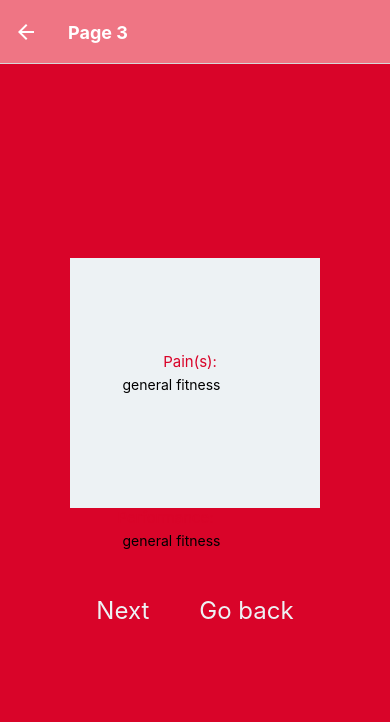
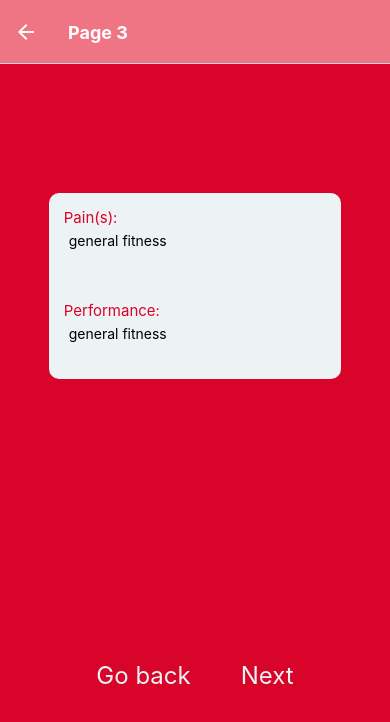
Before and after one commit to yamodah/Fitness_Log, a React Native app: screen /Page3 in a window 390 px wide. Shown: the top 722 px of the page. Built offline with nearby package versions, Linux system fonts and the light colour scheme.

Commit message:
changed cancel buttons to go back and order of buttons

```diff
--- a/src/components/Page2.js
+++ b/src/components/Page2.js
@@ -69,19 +69,14 @@ const Page2 = ({ navigation, route }) => {
         </View>
        </View>
       <View style={styles.buttonContainer}>
+        <TouchableOpacity style={styles.button} onPress={()=>{navigation.goBack()}}>
+              <Text style={styles.buttonText}>Go back</Text>
+            </TouchableOpacity>
         <TouchableOpacity
           style={styles.button}
           onPress={collectData}
         >
           <Text style={styles.buttonText}>Next</Text>
-        </TouchableOpacity>
-        <TouchableOpacity
-          style={styles.button}
-          onPress={() => {
-            navigation.navigate("Home");
-          }}
-        >
-          <Text style={styles.buttonText}>Cancel</Text>
         </TouchableOpacity>
       </View>
     </View>
--- a/src/components/Page3.js
+++ b/src/components/Page3.js
@@ -18,9 +18,10 @@ const Page3 = ({navigation}) => {
     return (
         <View style={styles.container}>
           <View style={styles.largeTextBoxContainer}>
+            <View style={{margin:15}}>
             <Text style={styles.inputLabel}>Pain(s):</Text>
             <TextInput
-            style={{maxWidth:155, padding:5}}
+            style={{maxWidth:"100%", padding:5}}
               keyboardType="default"
               onChange={({ nativeEvent }) =>
                 changeHandler(setPain, nativeEvent.text)
@@ -30,11 +31,11 @@ const Page3 = ({navigation}) => {
               value={pain}
               multiline
             />
-          </View>
-          <View >
+            </View>
+            <View style={{margin:15}}>
             <Text style={styles.inputLabel}>Performance:</Text>
             <TextInput
-            style={{maxWidth:155, padding:5}}
+              style={{maxWidth:"100%", padding:5}}
               keyboardType="default"
               onChange={({ nativeEvent }) =>
                 changeHandler(setPerformance, nativeEvent.text)
@@ -46,12 +47,14 @@ const Page3 = ({navigation}) => {
               multiline
             />
           </View>
+          </View>
+
             <View style={styles.buttonContainer}>
+          <TouchableOpacity style={styles.button} onPress={()=>{navigation.goBack()}}>
+              <Text style={styles.buttonText}>Go back</Text>
+            </TouchableOpacity>
             <TouchableOpacity style={styles.button} onPress={collectData}>
               <Text style={styles.buttonText}>Next</Text>
-            </TouchableOpacity>
-          <TouchableOpacity style={styles.button} onPress={()=>{navigation.goBack()}}>
-              <Text style={styles.buttonText}>Go back</Text>
             </TouchableOpacity>
           </View>
         </View>
@@ -62,7 +65,7 @@ const styles = StyleSheet.create({
       flex: 1,
       backgroundColor: "#d90429",
       alignItems: "center",
-      justifyContent: "center",
+      justifyContent: "space-around",
     },
     secondaryBG: {
       width: "85%",
@@ -96,12 +99,13 @@ const styles = StyleSheet.create({
     //  backgroundColor:"white"
     },
     largeTextBoxContainer:{
-      height:250,
-      width:250,
+      maxHeight:"65%",
+      width:"75%",
       backgroundColor:"#edf2f4",
-      justifyContent:"center",
-      alignItems:"center",
-      flexDirection:"column"
+      justifyContent:"flex-start",
+      alignItems:"flex-start",
+      flexDirection:"column",
+      borderRadius:10
     },
     inputLabel:{
       marginRight:10,
```
